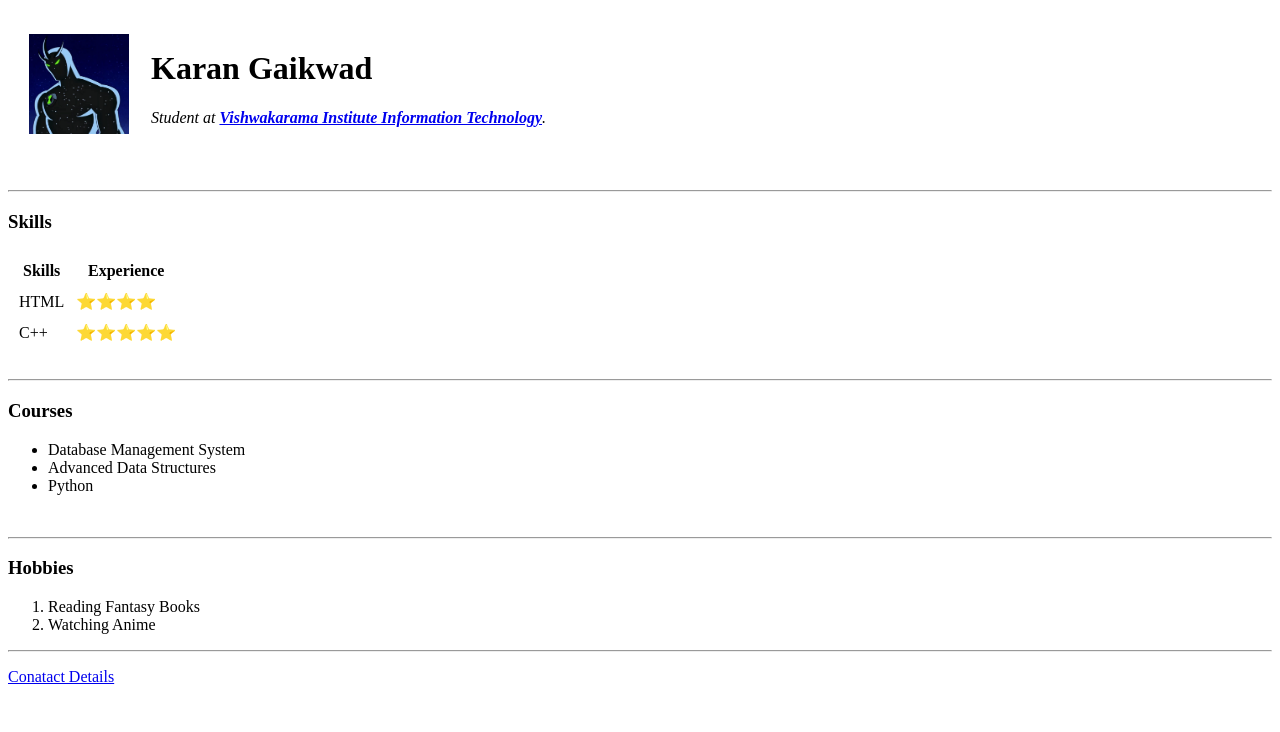
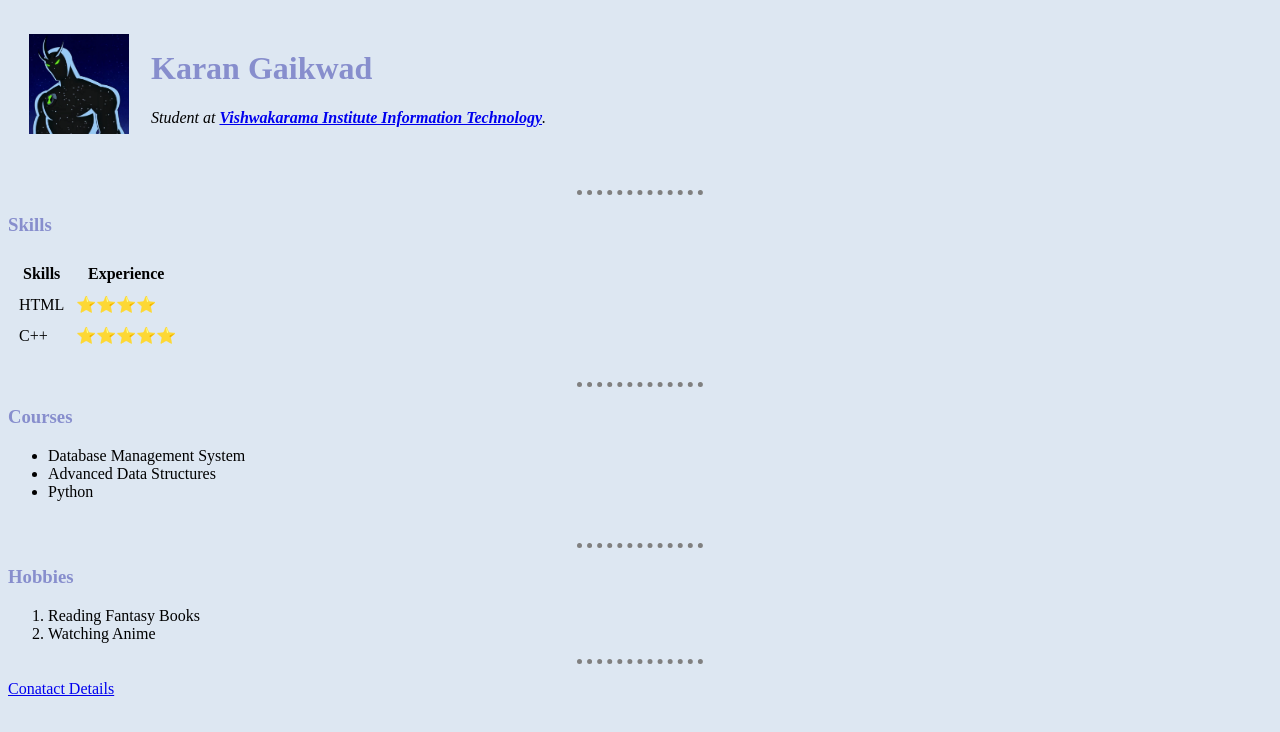
Before and after one commit to karangaikwad/HTML-Personal_Site, a plain HTML site: page index.html in a window 1280 px wide. Drawn offline with Linux system fonts and the light colour scheme.

Commit message:
6th commit

```diff
--- /dev/null
+++ b/css/style.css
@@ -0,0 +1,15 @@
+body {
+    background-color: #dde7f2;
+}
+hr {
+    border-color: grey;
+    border-style: dotted none none;
+    border-width: 5px;
+    width: 10%;
+}
+h1{
+    color: #878ecd;
+}
+h3{
+    color: #878ecd;
+}
--- a/index.html
+++ b/index.html
@@ -3,12 +3,13 @@
   <head>
     <meta charset="utf-8" />
     <title>Karan's Personal Website</title>
+    <link rel="stylesheet" href="css/style.css">
   </head>
   <body>
     <table cellspacing = 20>
       <tr>
         <td><img src="Images/Alien_X_One_Omnitrix.png" height="100" width="100"></td>
-        <td><h1>Karan Gaikwad</h1>
+        <td><h1 >Karan Gaikwad</h1>
           <p><em>Student at <strong><a href="https://www.viit.ac.in/">Vishwakarama Institute Information Technology</a></strong>.</em></p></td>
       </tr>
     </table>
```
Also changed, not shown: contact.html (+1 -0 lines).
